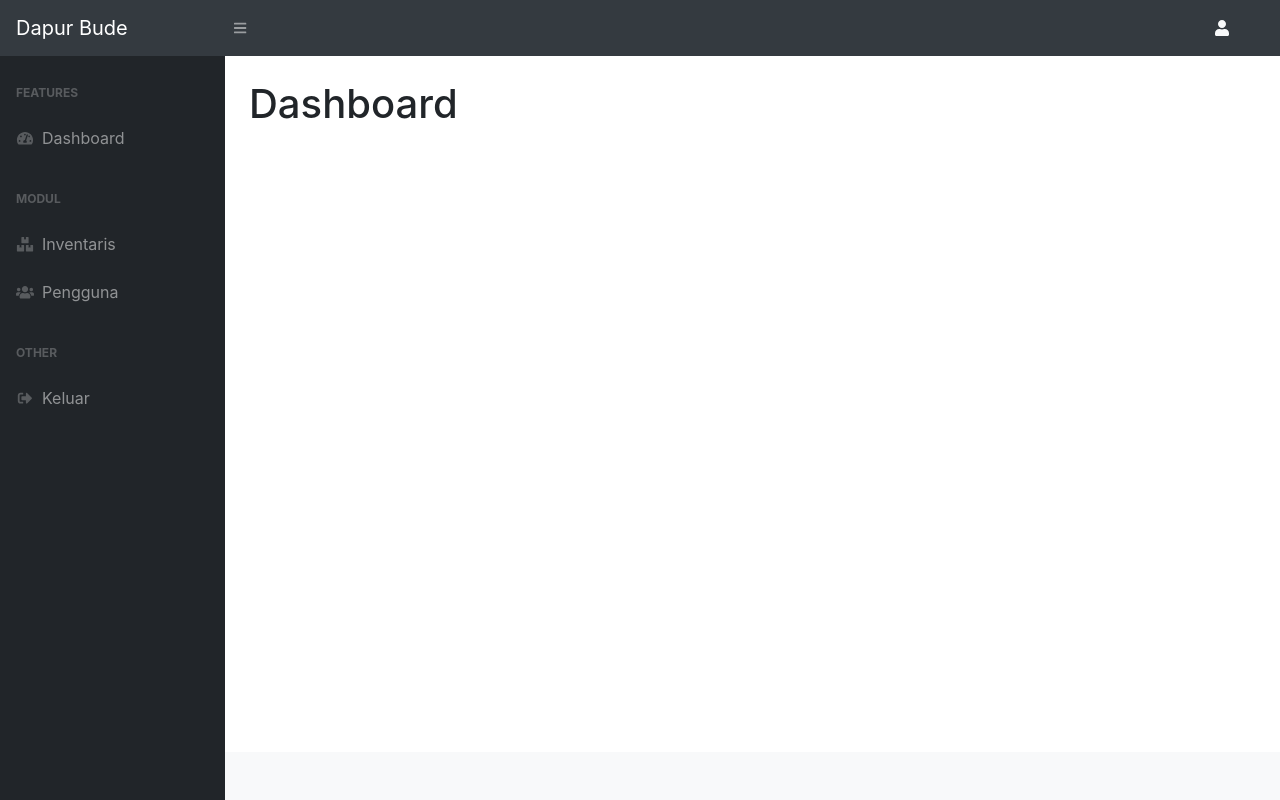
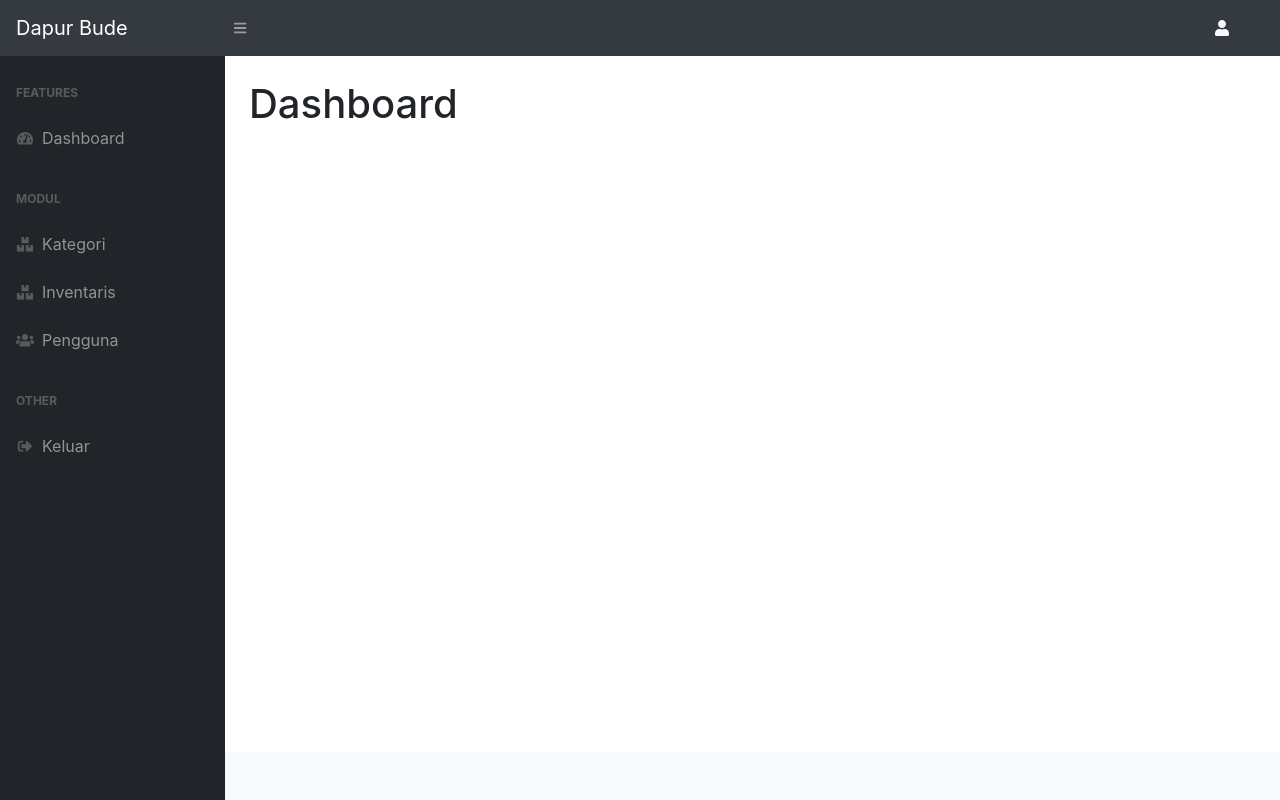
Before and after one commit to mbenkzz/ci-inventory, a CodeIgniter app: page /database/index.php/dashboardcontroller/index in a window 1280 px wide. Run offline with CodeIgniter, Linux system fonts and the light colour scheme.

Commit message:
Update sidebar.php

```diff
--- a/application/views/admin/template-parts/sidebar.php
+++ b/application/views/admin/template-parts/sidebar.php
@@ -7,7 +7,11 @@
                 Dashboard
             </a>
             <div class="sb-sidenav-menu-heading">Modul</div>
-            <a class="nav-link <?= getSegment(2) == 'inventory' ? 'active' : ''?>" href="<?= admin_url('inventory') ?>">
+            <a class="nav-link <?= getSegment(2) == 'category' ? 'active' : ''?>" href="<?= admin_url('category') ?>">
+                <div class="sb-nav-link-icon"><i class="fas fa-boxes fa-fw"></i></div>
+                Kategori
+            </a>
+            <a class="nav-link <?= getSegment(2) == 'items' ? 'active' : ''?>" href="<?= admin_url('items') ?>">
                 <div class="sb-nav-link-icon"><i class="fas fa-boxes fa-fw"></i></div>
                 Inventaris
             </a>
```
